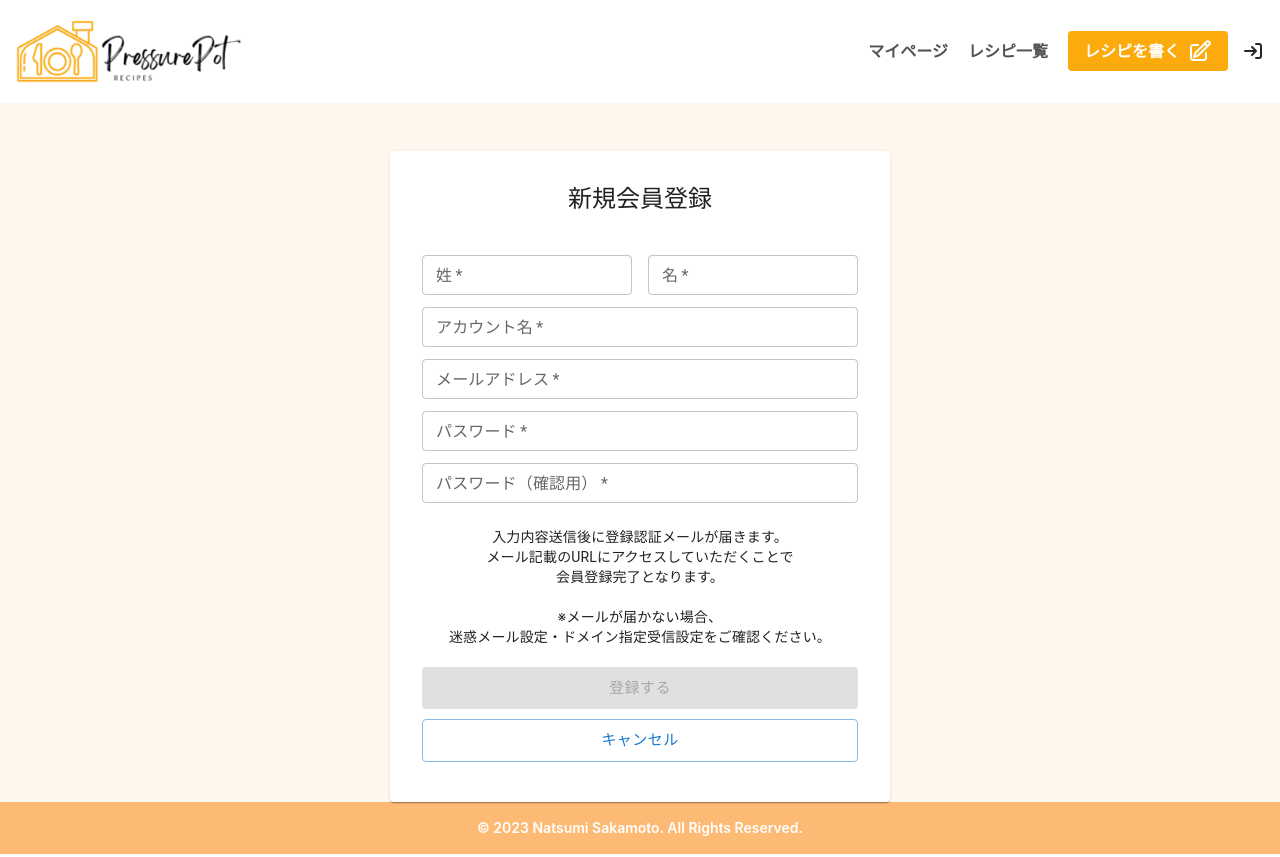
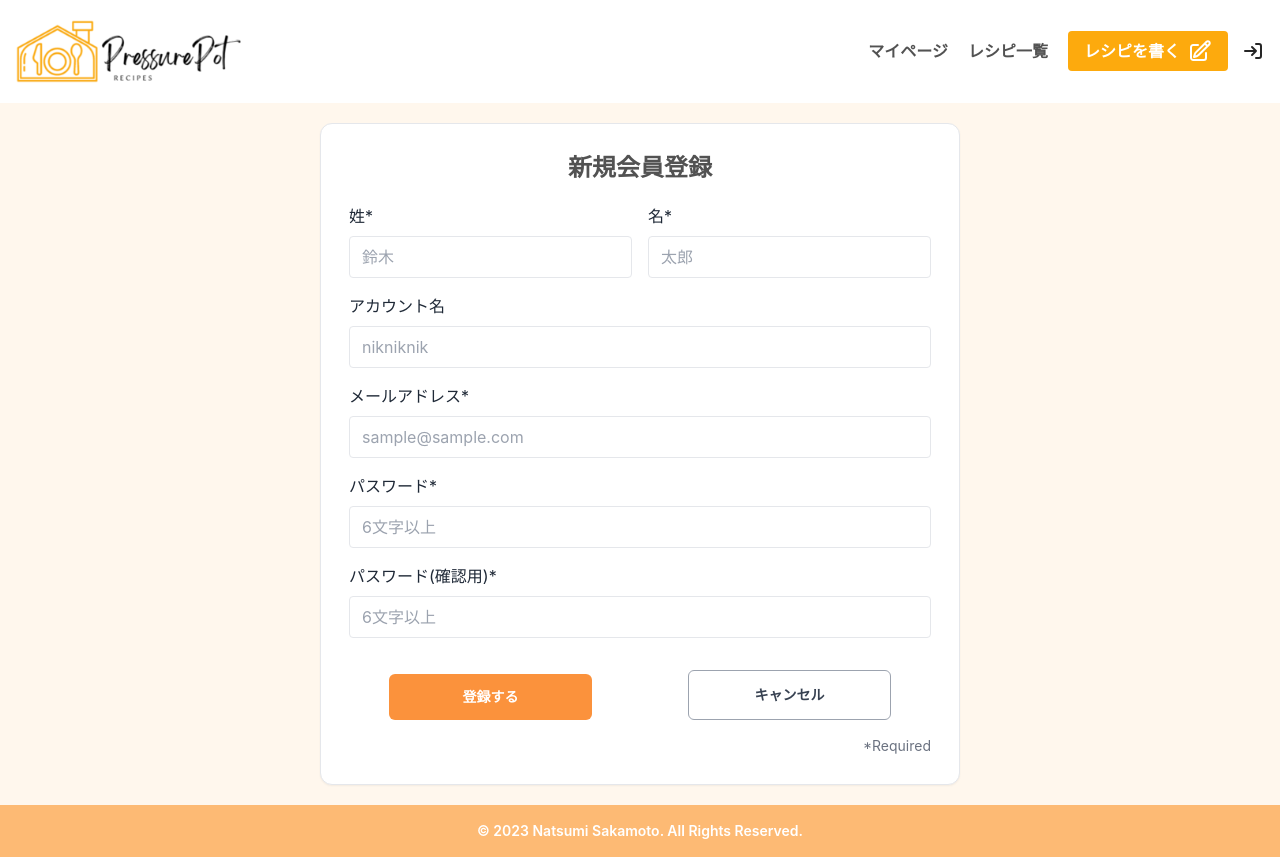
Before and after one commit to skysky0208/cooker_recipe_app, a React (Create React App) app in the folder frontend/react-app/: page /signup in a window 1280 px wide. Built offline with nearby package versions, Linux system fonts and the light colour scheme; what axios-case-converter would draw is missing.

Commit message:
frontend/ サインアップの修正

```diff
--- a/frontend/react-app/src/components/user/area/DropdownList.tsx
+++ b/frontend/react-app/src/components/user/area/DropdownList.tsx
@@ -1,6 +1,9 @@
 import React, { useState } from 'react';
 
-import { Option } from 'interfaces';
+export interface Option {
+    value: string;
+    label: string;
+}
 
 interface DropdownListProps {
     options: Option[];
--- a/frontend/react-app/src/interfaces/index.ts
+++ b/frontend/react-app/src/interfaces/index.ts
@@ -109,8 +109,3 @@ export interface Pagination {
     limit_value: number;
     pages: number;
 }
-
-export interface Option {
-    value: string;
-    label: string;
-}
--- a/frontend/react-app/src/lib/api/auth.ts
+++ b/frontend/react-app/src/lib/api/auth.ts
@@ -3,7 +3,7 @@ import Cookies from 'js-cookie';
 
 import { SignUpParams, SignInParams } from 'interfaces';
 
-export const signUp = (params: SignUpParams) => {
+export const signUp = (params: FormData) => {
     return client.post('auth', params);
 };
 
--- a/frontend/react-app/src/pages/Auth/SignUp.tsx
+++ b/frontend/react-app/src/pages/Auth/SignUp.tsx
@@ -1,8 +1,6 @@
 import React, { useState, useContext } from 'react';
 import { Link, useNavigate } from 'react-router-dom';
-
-import { Grid, TextField, CardContent, Button, Box, Typography } from '@mui/material';
-import { CustomCard, CustomCardHeader } from 'components/auth/styles';
+import { useForm } from 'react-hook-form';
 
 import { AuthContext } from 'App';
 import Cookies from 'js-cookie';
@@ -15,32 +13,24 @@ const SignUp = () => {
     const { setIsSignedIn, setCurrentUser } = useContext(AuthContext);
     const navigate = useNavigate();
 
-    const [firstName, setFirstName] = useState<string>('');
-    const [lastName, setLastName] = useState<string>('');
-    const [nickname, setNickname] = useState<string>('');
-    const [email, setEmail] = useState<string>('');
-    const [password, setPassword] = useState<string>('');
-    const [passwordConfirmation, setPasswordConfirmation] = useState<string>('');
+    const { register, handleSubmit, getValues, trigger } = useForm<SignUpParams>();
+
     const [alertMessageOpen, setAlertMessageOpen] = useState<boolean>(false);
 
-    const generateParams = () => {
-        const data: SignUpParams = {
-            firstName: firstName,
-            lastName: lastName,
-            nickname: nickname,
-            email: email,
-            password: password,
-            passwordConfirmation: passwordConfirmation,
-        };
-        return data;
+    const createFormData = (data: any) => {
+        const formData = new FormData();
+
+        Object.keys(data).forEach((key) => {
+            formData.append(key, data[key]);
+        });
+
+        return formData;
     };
 
-    const handleSubmit = async (e: React.MouseEvent<HTMLButtonElement>) => {
-        e.preventDefault();
-        const params = generateParams();
-
+    const handleCreateUser = async (data: SignUpParams) => {
         try {
-            const res = await signUp(params);
+            const formdata = createFormData(data);
+            const res = await signUp(formdata);
 
             if (res.status === 200) {
                 Cookies.set('_access_token', res.headers['access-token']);
@@ -51,7 +41,6 @@ const SignUp = () => {
                 setCurrentUser(res.data.data);
 
                 navigate('/mypage', { replace: true });
-                // navigate('/auth/send', { replace: true });
             } else {
                 setAlertMessageOpen(true);
             }
@@ -63,133 +52,151 @@ const SignUp = () => {
 
     return (
         <>
-            <form noValidate autoComplete="off">
-                <CustomCard>
-                    <CustomCardHeader title="新規会員登録" style={{ textAlign: 'center' }} />
-                    <CardContent>
-                        <Grid container spacing={2} alignItems="center">
-                            <Grid item xs={12} sm={6}>
-                                <TextField
-                                    style={{ marginRight: '20px' }}
-                                    variant="outlined"
+            <div className="w-full md:mx-10 md:my-5 lg:w-1/2 bg-white border border-gray-200 md:rounded-xl shadow-sm">
+                <div className="p-4 sm:p-7">
+                    <div className="text-center">
+                        <h1 className="block text-xl md:text-2xl text-center font-bold text-neutral-600">
+                            新規会員登録
+                        </h1>
+                    </div>
+
+                    <div className="mt-5">
+                        <form className="mx-auto grid max-w-screen-md gap-4 sm:grid-cols-2">
+                            <div>
+                                <label
+                                    htmlFor="firstName"
+                                    className="mb-2 inline-block text-sm text-gray-800 sm:text-base"
+                                >
+                                    姓*
+                                </label>
+                                <input
+                                    {...register('firstName')}
+                                    name="firstName"
+                                    type="text"
+                                    id="firstName"
                                     required
-                                    fullWidth
-                                    label="姓"
-                                    size="small"
-                                    value={lastName}
-                                    margin="dense"
-                                    onChange={(event) => setLastName(event.target.value)}
+                                    placeholder="鈴木"
+                                    className="w-full rounded border px-3 py-2 text-gray-800 outline-none ring-orange-300 transition duration-100 focus:ring"
                                 />
-                            </Grid>
-                            <Grid item xs={12} sm={6}>
-                                <TextField
-                                    variant="outlined"
+                            </div>
+
+                            <div>
+                                <label
+                                    htmlFor="lastName"
+                                    className="mb-2 inline-block text-sm text-gray-800 sm:text-base"
+                                >
+                                    名*
+                                </label>
+                                <input
+                                    {...register('lastName')}
+                                    name="lastName"
+                                    type="text"
+                                    id="lastName"
                                     required
-                                    fullWidth
-                                    label="名"
-                                    size="small"
-                                    value={firstName}
-                                    margin="dense"
-                                    onChange={(event) => setFirstName(event.target.value)}
+                                    placeholder="太郎"
+                                    className="w-full rounded border px-3 py-2 text-gray-800 outline-none ring-orange-300 transition duration-100 focus:ring"
                                 />
-                            </Grid>
-                        </Grid>
-                        <TextField
-                            variant="outlined"
+                            </div>
+
+                            <div className="sm:col-span-2">
+                                <label
+                                    htmlFor="nickname"
+                                    className="mb-2 inline-block text-sm text-gray-800 sm:text-base"
+                                >
+                                    アカウント名
+                                </label>
+                                <input
+                                    {...register('nickname')}
+                                    name="nickname"
+                                    type="text"
+                                    id="nickname"
                                     required
-                            fullWidth
-                            size="small"
-                            label="アカウント名"
-                            value={nickname}
-                            margin="dense"
-                            onChange={(event) => setNickname(event.target.value)}
+                                    placeholder="nikniknik"
+                                    className="w-full rounded border px-3 py-2 text-gray-800 outline-none ring-orange-300 transition duration-100 focus:ring"
                                 />
-                        <TextField
-                            variant="outlined"
+                            </div>
+
+                            <div className="sm:col-span-2">
+                                <label htmlFor="email" className="mb-2 inline-block text-sm text-gray-800 sm:text-base">
+                                    メールアドレス*
+                                </label>
+                                <input
+                                    {...register('email')}
+                                    type="email"
+                                    name="email"
+                                    id="email"
                                     required
-                            fullWidth
-                            size="small"
-                            label="メールアドレス"
-                            value={email}
-                            margin="dense"
-                            onChange={(event) => setEmail(event.target.value)}
+                                    placeholder="sample@sample.com"
+                                    className="w-full rounded border px-3 py-2 text-gray-800 outline-none ring-orange-300 transition duration-100 focus:ring"
                                 />
-                        <TextField
-                            variant="outlined"
+                            </div>
+
+                            <div className="sm:col-span-2">
+                                <label
+                                    htmlFor="password"
+                                    className="mb-2 inline-block text-sm text-gray-800 sm:text-base"
+                                >
+                                    パスワード*
+                                </label>
+                                <input
+                                    {...register('password')}
+                                    type="password"
+                                    name="password"
+                                    id="password"
                                     required
-                            fullWidth
-                            size="small"
-                            label="パスワード"
+                                    placeholder="6文字以上"
+                                    className="w-full rounded border px-3 py-2 text-gray-800 outline-none ring-orange-300 transition duration-100 focus:ring"
+                                />
+                            </div>
+
+                            <div className="sm:col-span-2">
+                                <label
+                                    htmlFor="passwordConfirmation"
+                                    className="mb-2 inline-block text-sm text-gray-800 sm:text-base"
+                                >
+                                    パスワード(確認用)*
+                                </label>
+
+                                <input
+                                    {...register('passwordConfirmation')}
                                     type="password"
+                                    name="passwordConfirmation"
+                                    id="passwordConfirmation"
+                                    required
                                     placeholder="6文字以上"
-                            value={password}
-                            margin="dense"
-                            autoComplete="current-password"
-                            onChange={(event) => setPassword(event.target.value)}
+                                    className="w-full rounded border px-3 py-2 text-gray-800 outline-none ring-orange-300 transition duration-100 focus:ring"
                                 />
-                        <TextField
-                            variant="outlined"
-                            required
-                            fullWidth
-                            size="small"
-                            placeholder="6文字以上"
-                            label="パスワード（確認用）"
-                            type="password"
-                            value={passwordConfirmation}
-                            margin="dense"
-                            autoComplete="current-password"
-                            onChange={(event) => setPasswordConfirmation(event.target.value)}
-                        />
+                            </div>
 
-                        <Box textAlign="center" style={{ margin: '20px 0' }}>
-                            <Typography variant="body2">
-                                入力内容送信後に登録認証メールが届きます。
-                                <br />
-                                メール記載のURLにアクセスしていただくことで
-                                <br />
-                                会員登録完了となります。
-                                <br />
-                                <br />
-                                ※メールが届かない場合、
-                                <br />
-                                迷惑メール設定・ドメイン指定受信設定をご確認ください。
-                            </Typography>
-                        </Box>
-
-                        <Button
+                            <button
                                 type="submit"
-                            variant="contained"
-                            size="large"
-                            fullWidth
-                            disabled={
-                                !firstName! || !lastName || !nickname || !email || !password || !passwordConfirmation
-                                    ? true
-                                    : false
-                            }
-                            onClick={handleSubmit}
+                                onClick={handleSubmit(handleCreateUser)}
+                                className="mt-5 mx-10 py-3 px-4 inline-flex justify-center items-center gap-2 rounded-md border border-transparent font-semibold bg-orange-400 text-white hover:bg-orange-300 transition-all text-sm"
                             >
                                 登録する
-                        </Button>
-                        <Button
+                            </button>
+
+                            <button
                                 type="submit"
-                            variant="outlined"
-                            size="large"
-                            style={{ marginTop: '10px' }}
-                            fullWidth
                                 onClick={() => {
                                     navigate('/');
                                 }}
+                                className=" md:mt-4 mx-10 py-3 px-4 inline-flex justify-center items-center gap-2 rounded-md border border-gray-400 font-semibold text-gray-700 hover:bg-gray-100 transition-all text-sm"
                             >
                                 キャンセル
-                        </Button>
-                    </CardContent>
-                </CustomCard>
+                            </button>
+                            <p></p>
+                            <p className="text-right w-full text-sm text-gray-500">*Required</p>
                         </form>
+                    </div>
+                </div>
+            </div>
+
             <AlertMessage // エラーが発生した場合はアラートを表示
                 open={alertMessageOpen}
                 setOpen={setAlertMessageOpen}
                 severity="error"
-                message="メールアドレスかパスワードが間違っています"
+                message="ユーザ作成ができません"
             />
         </>
     );
```
Lines whose indentation alone changed are shown as unchanged.
